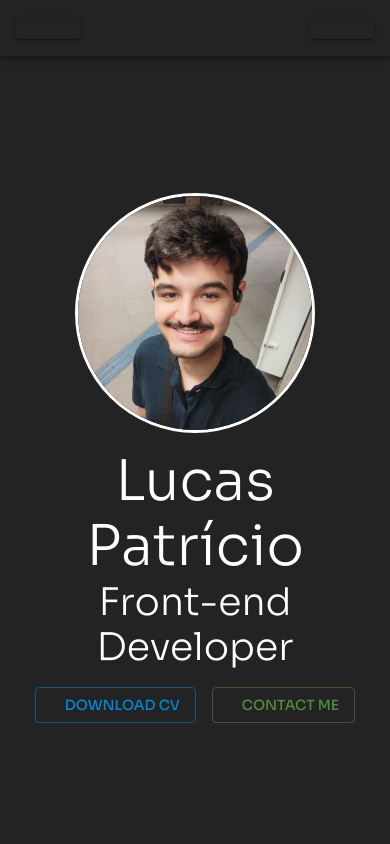
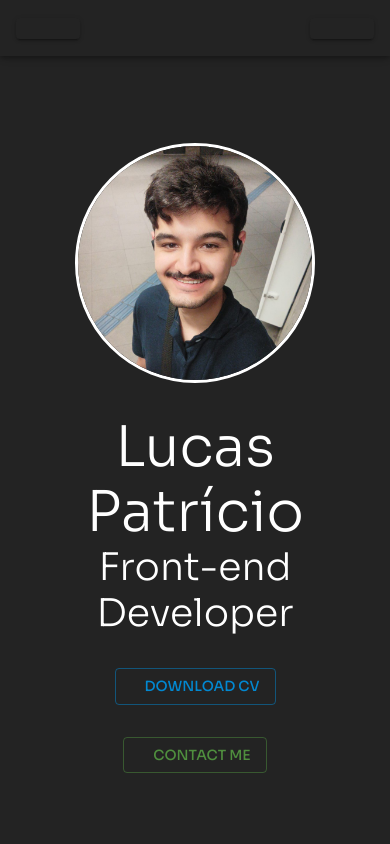
Before and after one commit to patrilucas59/Lucas_Patricio_Portfolio, a React (Vite) app: page / in a window 390 px wide. Shown: the top 844 px of the page. Built offline with nearby package versions, Linux system fonts and the light colour scheme; some icons are missing.

Commit message:
fix(Hero): ajuste do conteúdo alinhado no mobile

```diff
--- a/src/pages/Home/sections/Hero/index.tsx
+++ b/src/pages/Home/sections/Hero/index.tsx
@@ -37,15 +37,18 @@ const Hero: React.FC<HeroProps> = ({ title }) => {
 
   const StyledHero = styled('div')(({ theme }) => ({
     backgroundColor: theme.palette.primary.main,
-    height: '100vh',
+    minHeight: '100vh',
     display: 'flex',
     alignItems: 'center',
+    justifyContent: 'center',
+    textAlign: 'center',
+    padding: theme.spacing(2),
   }));
 
   return (
     <StyledHero>
       <Container maxWidth='lg'>
-        <Grid container spacing={2} display='flex' justifyContent="center" alignItems="center">
+        <Grid container spacing={4} display='flex' justifyContent="center" alignItems="center">
           <Grid>
             <Avatar
               alt="Lucas Patrício"
```
